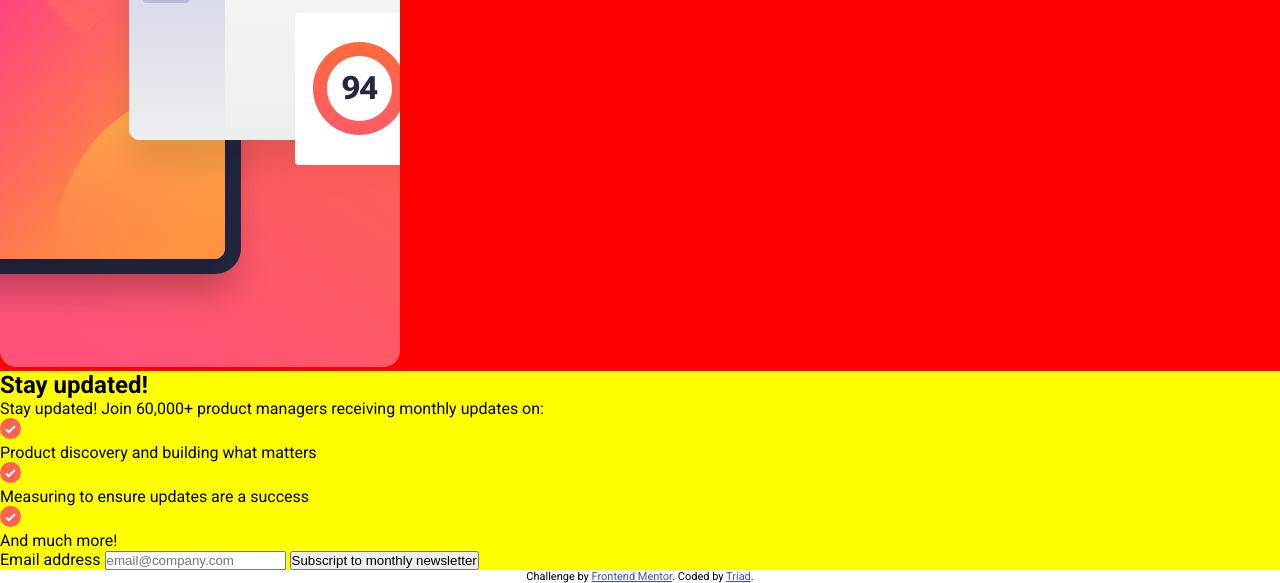
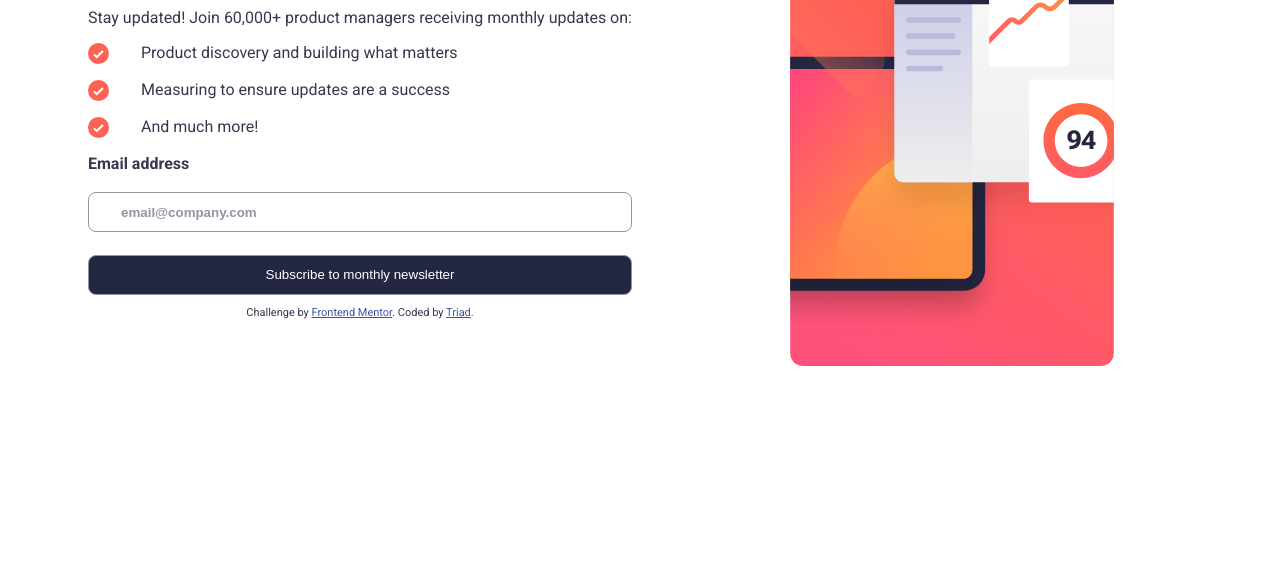
Before and after one commit to Triad01/news-letter-signup, a website: page index.html in a window 1280 px wide. Shown: the part 226-809 px from the top of the page. Drawn offline with Linux system fonts and the light colour scheme.

```diff
--- a/index.html
+++ b/index.html
@@ -23,14 +23,16 @@
   </head>
   <body>
     <header class="header">
-      <picture class="header__image">
+      <picture>
         <source
           srcset="./assets/images/illustration-sign-up-mobile.svg"
           media="(max-width:37.5em)"
+          class="header__image"
         />
         <img
           src="./assets/images/illustration-sign-up-desktop.svg"
           alt="header image"
+          class="header__image"
         />
       </picture>
     </header>
@@ -52,21 +54,35 @@
           </div>
         </div>
         <div class="section__list">
-          <img src="./assets/images/icon-list.svg" alt="list icon" />
+          <img
+            class="section__list--icon"
+            src="./assets/images/icon-list.svg"
+            alt="list icon"
+          />
           <div class="section__list--text">
             Measuring to ensure updates are a success
           </div>
         </div>
         <div class="section__list">
-          <img src="./assets/images/icon-list.svg" alt="list icon" />
+          <img
+            class="section__list--icon"
+            src="./assets/images/icon-list.svg"
+            alt="list icon"
+          />
           <div class="section__list--text">And much more!</div>
         </div>
 
         <form class="section__form">
           <label for="">Email address</label>
           <input type="text" placeholder="email@company.com" />
-          <button>Subscript to monthly newsletter</button>
+          <button class="section__btn">Subscribe to monthly newsletter</button>
         </form>
+        <div class="attribution">
+          Challenge by
+          <a href="https://www.frontendmentor.io?ref=challenge" target="_blank"
+            >Frontend Mentor</a
+          >. Coded by <a href="#">Triad</a>.
+        </div>
       </section>
     </main>
 
@@ -77,12 +93,5 @@
     your subscription. Dismiss message -->
 
     <!-- Success message end -->
-
-    <div class="attribution">
-      Challenge by
-      <a href="https://www.frontendmentor.io?ref=challenge" target="_blank"
-        >Frontend Mentor</a
-      >. Coded by <a href="#">Triad</a>.
-    </div>
   </body>
 </html>
--- a/sass/main.scss
+++ b/sass/main.scss
@@ -7,7 +7,6 @@
 html {
   font-size: 100%;
 }
-
 //variable declarations
 $color-Dark-Slate-Grey: hsl(234, 29%, 20%);
 $color-Charcoal-Grey: hsl(235, 18%, 26%);
@@ -15,18 +14,103 @@
 $color-White: hsl(0, 0%, 100%);
 $color-Tomato: hsl(4, 100%, 67%);
 
+@mixin input-properties {
+  margin: 0.7rem 0;
+  height: 2.5rem;
+  width: 100%;
+  border-radius: 0.5rem;
+  border: 1px solid $color-Grey;
+}
+
 body {
   font-family: "Roboto", sans-serif;
   display: grid;
   grid-template-rows: 1fr;
   grid-template-columns: 1fr;
+  font-weight: 400;
+  background-color: $color-White;
+  @media only screen and (min-width: 37.5em) {
+    margin: 5rem auto;
+    padding: 2rem;
+    padding-left: 4rem;
+    grid-template-columns: repeat(2, 1fr);
+  }
+}
+.header {
+  @media only screen and (min-width: 37.5em) {
+    grid-row: 1/2;
+    grid-column: 2/3;
+  }
+
+  &__image {
+    max-width: 100%;
+    width: 100%;
+    @media only screen and (min-width: 37.3em) {
+      height: 30rem;
+    }
+  }
 }
 
-header {
-  background-color: red;
-}
-main {
-  background-color: yellow;
+.section {
+  padding: 1.5rem;
+  color: $color-Charcoal-Grey;
+  &__heading {
+    text-align: start;
+    padding: 0.5rem;
+    padding-left: 0;
+    font-weight: 700;
+    font-size: 2rem;
+    @media only screen and (min-width: 37.5em) {
+      font-size: 3.5rem;
+      margin-bottom: 1rem;
+    }
+  }
+  &__text {
+    color: $color-Charcoal-Grey;
+    margin-bottom: 1rem;
+    font-size: 1rem;
+  }
+  &__list {
+    display: flex;
+    margin: 1rem 0;
+    &--icon {
+      margin-right: 2rem;
+    }
+  }
+
+  &__form {
+    label {
+      display: block;
+      margin-bottom: 0.5rem;
+      font-weight: 700;
+    }
+    input {
+      @include input-properties;
+      @media only screen and (min-width: 37.5em) {
+        padding: 1rem;
+      }
+
+      &::-webkit-input-placeholder {
+        padding: 0 1rem;
+        color: $color-Grey;
+        font-weight: 700;
+      }
+
+      &:focus {
+        border: 1px solid red;
+      }
+    }
+  }
+  &__btn {
+    @include input-properties;
+    background-color: $color-Dark-Slate-Grey;
+    color: $color-White;
+    cursor: pointer;
+    &:hover {
+      background-color: $color-Tomato;
+      box-shadow: 1px 0px 20px 0.1px $color-Tomato;
+    }
+  }
 }
 
 .attribution {
```
Also changed, not shown: design/success.html (added, +9 -0 lines), css/style.css, 1 other file.
